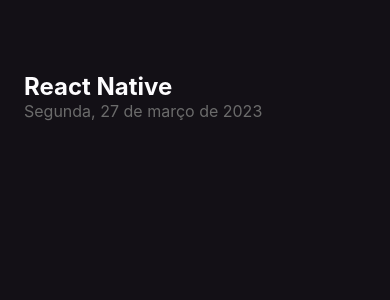
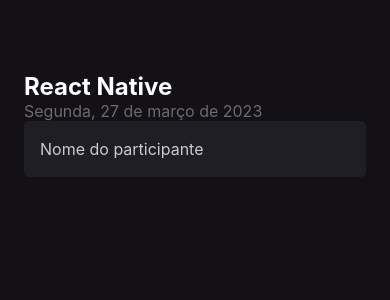
Before and after one commit to mariaclaracesar/IgniteUpdated, a React Native app: screen / in a window 390 px wide. Shown: the top 300 px of the page. Built offline with nearby package versions, Linux system fonts and the light colour scheme.

Commit message:
utilizando textInput

```diff
--- a/App.tsx
+++ b/App.tsx
@@ -1,4 +1,4 @@
-import Home from "./src/screens/Home";
+import { Home } from "./src/screens/Home";
 
 export default function App() {
   return (
--- a/src/screens/Home/index.tsx
+++ b/src/screens/Home/index.tsx
@@ -1,8 +1,8 @@
-import { Text, View } from 'react-native'
+import { Text, View, TextInput } from 'react-native'
 
 import { styles } from './styles'
 
-export default function Home(){
+export function Home(){
   return(
     <View style={styles.container}>
       <Text style={styles.eventName}>
@@ -12,6 +12,12 @@ export default function Home(){
       <Text style={styles.eventDate}>
          Segunda, 27 de março de 2023
       </Text>
+
+      <TextInput
+        style={styles.input}
+        placeholder="Nome do participante"
+        placeholderTextColor="#CBCBCB"
+      />
     </View>
     )
 }
--- a/src/screens/Home/styles.ts
+++ b/src/screens/Home/styles.ts
@@ -7,7 +7,7 @@ export const styles = StyleSheet.create({
       padding: 24
     },
     eventName: {
-      color: '#FDFCFE',
+      color: '#FFF',
       fontSize: 24,
       fontWeight: 'bold',
       marginTop: 48
@@ -15,5 +15,13 @@ export const styles = StyleSheet.create({
     eventDate: {
       color: '#6B6B6B',
       fontSize: 16
+    },
+    input: {
+      height: 56,
+      backgroundColor: '#1F1E25',
+      borderRadius: 5,
+      color: '#FFF',
+      padding: 16,
+      fontSize: 16,
     }
   });
```
